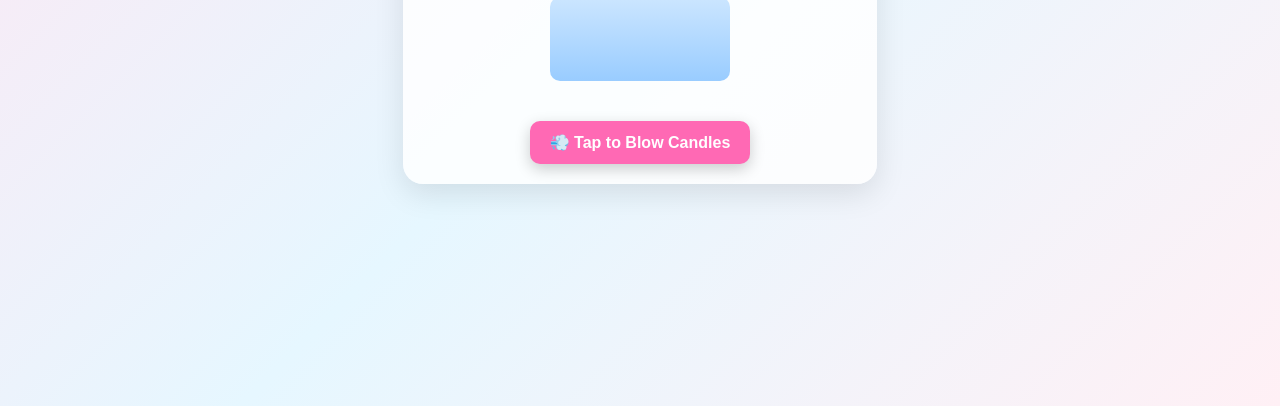
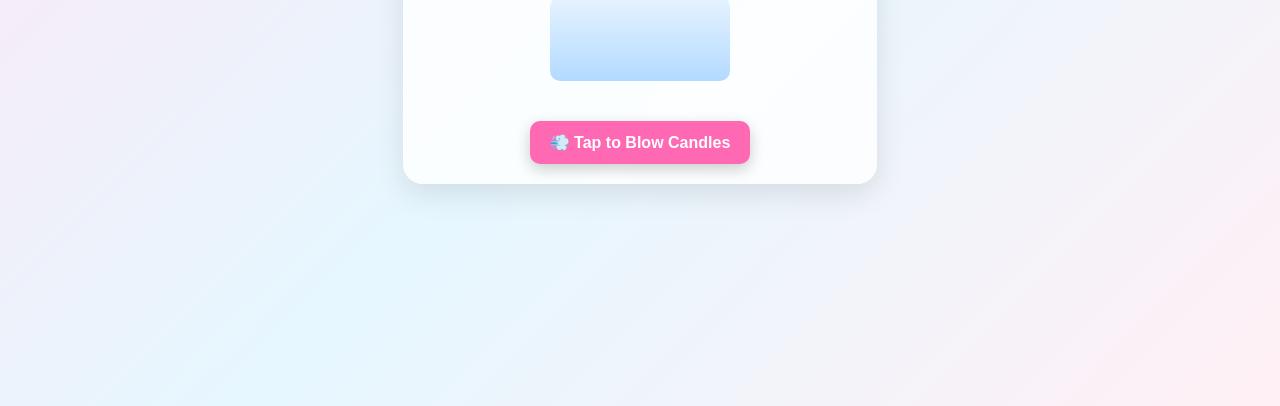
Before and after one commit to ruashinirajenthiran-blip/index.html, a plain HTML site: page index.html in a window 1280 px wide. Shown: the part 394-800 px from the top of the page. Drawn offline with Linux system fonts and the light colour scheme.

Commit message:
Update index.html

```diff
--- a/index.html
+++ b/index.html
@@ -29,7 +29,7 @@
   .cake { position:relative; margin:20px auto; width:180px; height:120px; }
   .cake-body {
     position:absolute; bottom:0; width:100%; height:70%;
-    background:linear-gradient(180deg,#cce6ff,#99ccff);
+    background:linear-gradient(180deg,#e6f3ff,#b3daff);
     border-radius:10px;
   }
   .candles {
```
